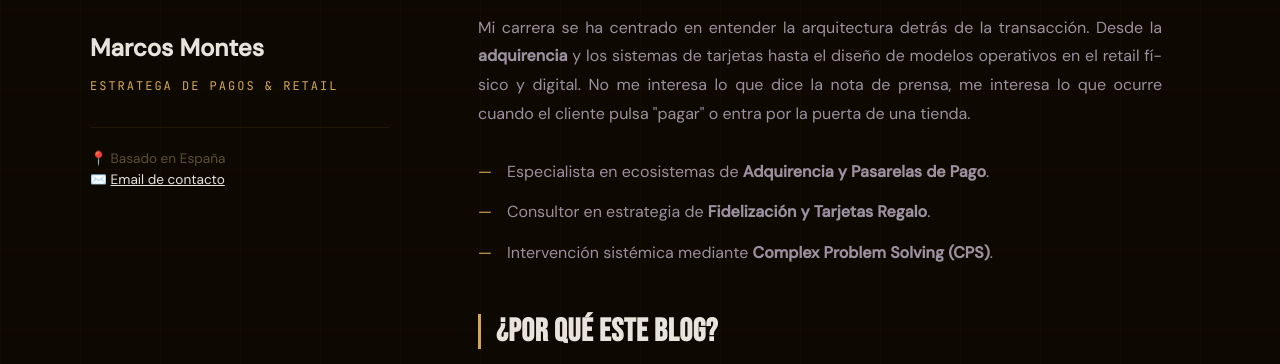
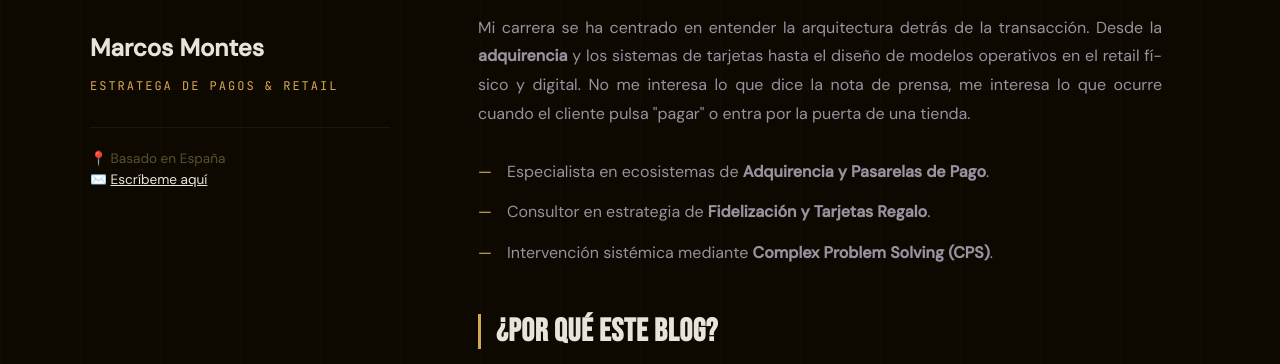
Before and after one commit to marcmonf/retailandpayments, a Jekyll site: the page built from sobre-mi/index.html, in a window 1280 px wide. Shown: the part 391-755 px from the top of the page. Built offline with Jekyll 4.4.1, drawn with Linux system fonts in a browser that asks for light colours.

Commit message:
Update index.html

```diff
--- a/sobre-mi/index.html
+++ b/sobre-mi/index.html
@@ -20,7 +20,7 @@
         </p>
         <div style="margin-top: 30px; padding-top: 20px; border-top: 1px solid var(--border);">
           <p style="font-size: 0.85rem; color: var(--text-dim);">📍 Basado en España</p>
-          <p style="font-size: 0.85rem; color: var(--text-dim);">✉️ <a href="mailto:contacto@retailandpayments.com" style="color: var(--text);">Email de contacto</a></p>
+          <p style="font-size: 0.85rem; color: var(--text-dim);">✉️ <a href="mailto:contacto@retailandpayments.com" style="color: var(--text);">Escríbeme aquí</a></p>
         </div>
       </div>
     </aside>
@@ -65,7 +65,7 @@
       <!-- BOTONES DE ACCIÓN -->
       <div style="margin-top: 60px; display: flex; gap: 20px;">
         <a href="{{ '/consultoria/' | relative_url }}" class="btn-primary" style="text-decoration: none;">Mi método CPS</a>
-        <a href="https://www.linkedin.com/in/TU_USUARIO" target="_blank" class="btn-dark" style="text-decoration: none;">LinkedIn</a>
+        <a href="https://www.linkedin.com/in/montesmarcos" target="_blank" class="btn-dark" style="text-decoration: none;">LinkedIn</a>
       </div>
     </div>
 
```
